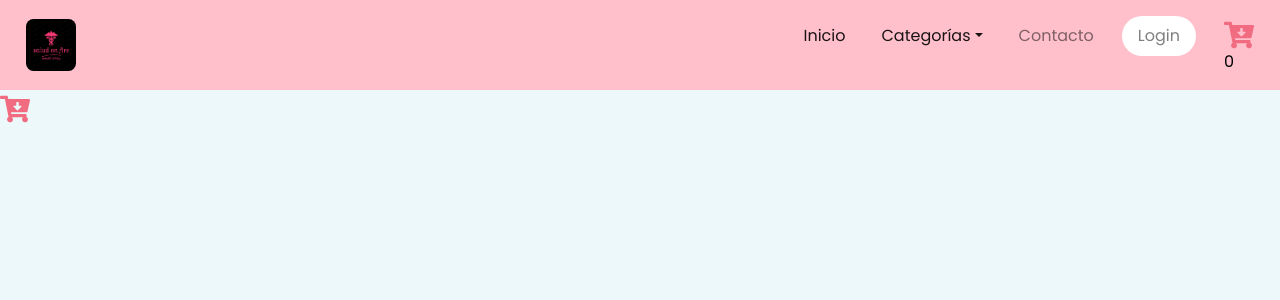
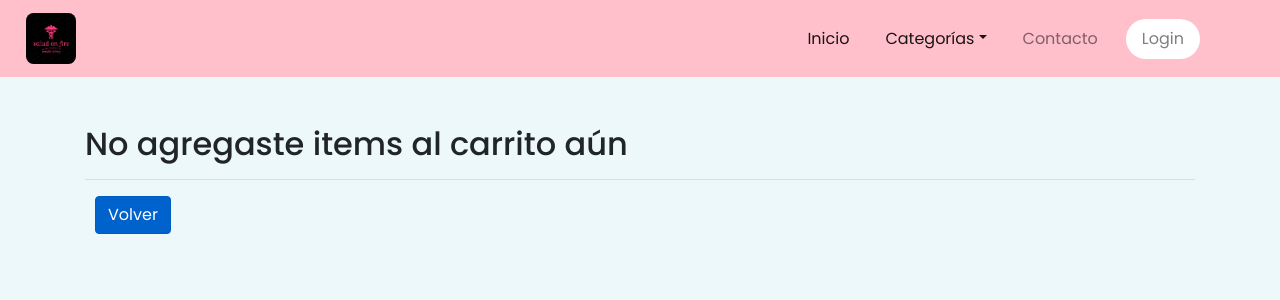
Before and after one commit to vriquelmefe/tienda-virtual-riquelme, a React (Create React App) app: page /cart in a window 1280 px wide. Shown: the top 300 px of the page. Built offline with nearby package versions, Linux system fonts and the light colour scheme.

Commit message:
agregando productos al carrito

```diff
--- a/src/App.jsx
+++ b/src/App.jsx
@@ -4,7 +4,7 @@ import ItemListContainer from './container/ItemListContainer/ItemListContainer.j
 import ItemDetailContainer from './container/ItemDetailContainer/ItemDetailContainer';
 import Contacto from './components/Contacto/Contacto'
 import Login from './components/Login/Login'
-import CartWidget from './components/Cardwidget/CardWidget'
+import CardView from './components/CartView/CartView'
 import PageNotFound from './components/PageNotFound/PageNotFound'
 import {
   BrowserRouter as Router,
@@ -31,7 +31,7 @@ function App() {
       <Route exact path="/item/:prodId" component={ItemDetailContainer}/>
       <Route path="/contacto" component={Contacto} />
       <Route exact path="/login" component={Login} />
-      <Route exact path="/cart" component={CartWidget} />
+      <Route exact path="/cart" component={CardView} />
       <Route path="*">
         <PageNotFound />
       </Route>
--- a/src/Context/CartContext.js
+++ b/src/Context/CartContext.js
@@ -12,20 +12,33 @@ const CartContextProvider = ({children}) => {
   const agregarCantidad = (quantity)=> {
     setCantidad(cantidad + quantity)
   }
+
   const addItem = (item, quantity) => {
     if(isInCart(item.id)){
       Swal.fire('el producto ya esta en el carrito')
     } else {
-      item.cantidad += quantity
-      setCart([...cart, item])
+      setCart([...cart, {cantidad: quantity, ...item}])
     }
   }
+  const totalProductosCarrito = () => {
+    return cart.reduce((acc, prod) => acc + prod.cantidad, 0)
+  }
+  const removerDelCarrito = (id) => {
+    setCart( cart.filter(prod => prod.id !== id ) )
+  }
+
+  const vaciarCarrito = () => {
+    setCart([])
+  }
+  const totalCompra = () => {
+    return cart.reduce((acc, prod) => acc + prod.precio * prod.cantidad, 0)
+}
   const isInCart = (id) => {
     return cart.some( prod => prod.id === id )
   }
 
   return (
-    <CartContext.Provider value={{cart, addItem,agregarCantidad}}>
+    <CartContext.Provider value={{cart, addItem,agregarCantidad,removerDelCarrito,vaciarCarrito,totalCompra,totalProductosCarrito}}>
       {children}
     </CartContext.Provider>
   )
--- a/src/components/Cardwidget/CardWidget.jsx
+++ b/src/components/Cardwidget/CardWidget.jsx
@@ -1,16 +1,22 @@
-import React from 'react'
-import './carditem.css'
+import React, {useContext} from 'react'
+import './CardWidget.css'
 import { FaCartArrowDown } from 'react-icons/fa';
-// import Cart from '../Cart/Cart'
+import { NavLink } from 'react-router-dom'
+import { CartContext } from '../../Context/CartContext'
 
-const CardItem = ({callShow}) => {
-    // const [productos, setProductos] = useState([])
+const CardWidget = () => {
+    const {totalProductosCarrito, cart} = useContext(CartContext)
 
     return (
-        <div className="icon-cart mt-1">
-            <FaCartArrowDown  size="30px" onClick={callShow}/>
-        </div>
+        <NavLink to="/cart"
+            style={{
+                visibility: cart.length === 0 ? 'hidden' : 'visible'
+            }}
+        >
+            <FaCartArrowDown className="cartWidget"/>
+            <span>{totalProductosCarrito()}</span>
+        </NavLink>
     )
 }
 
-export default CardItem
+export default CardWidget
--- a/src/components/Cart/Cart.jsx
+++ b/src/components/Cart/Cart.jsx
@@ -1,12 +1,37 @@
-import React from 'react'
-import './Cart.css'
+import React, { useContext } from 'react'
+// import './Cart.css'
+import { CartContext } from '../../Context/CartContext'
 
-const Cart = () => {
+const Cart = ({ name, price, imagen, cantidad, id }) => {
+    const { removerDelCarrito } = useContext(CartContext)
+
     return (
-        <div>
-            <h2>vista carrito</h2>
+
+        <div className="card mb-3" max-width="540px">
+            <div className="row no-gutters">
+                <div className="col-md-4">
+                    <img src={imagen} width="200px" height="200px" alt={name}/>
+                </div>
+                <div className="col-md-8">
+                    <div className="card-body">
+                        <h5 className="card-title">{name}</h5>
+                        <p className="card-text">Precio: ${price}</p>
+                        <p className="card-text">Cantidad: {cantidad}</p>
+
+                    <button
+                        className="btn btn-danger"
+                        onClick={() => { removerDelCarrito(id) }}
+                    >
+                        ELIMINAR
+                    </button>
+                    </div>
+                </div>
+            </div>
         </div>
+
+
     )
+
 }
 
 export default Cart
--- /dev/null
+++ b/src/components/CartView/CartView.jsx
@@ -0,0 +1,37 @@
+import React, { useContext }  from 'react'
+// import './carditem.css'
+import { CartContext } from '../../Context/CartContext'
+import Cart from '../Cart/Cart'
+import { NavLink } from 'react-router-dom'
+
+const CardView = () => {
+    const {vaciarCarrito, cart} = useContext(CartContext)
+
+    if (cart.length === 0) {
+        return <div className="container my-5">
+                    <h2>No agregaste items al carrito aún</h2>
+                    <hr/>
+                    <NavLink to="/" className="btn btn-primary">Volver</NavLink>
+                </div>
+    }
+
+
+    return (
+            <div>
+                <h3>Carrito de Compras</h3>
+                <hr />
+                <div className="container">
+                    {
+                        cart.map(item => <Cart key={item.id} {...item}/>)
+                    }
+                </div>
+                 <hr/>
+            <div className="container">
+                <button className="btn btn-danger" onClick={vaciarCarrito}>Vaciar carrito</button>
+                <button className="btn btn-success mx-2">Terminar mi compra</button>
+            </div>
+            </div>
+    )
+}
+
+export default CardView
--- a/src/container/navbar/NavBar.jsx
+++ b/src/container/navbar/NavBar.jsx
@@ -1,16 +1,13 @@
 import React from 'react'
 import './navbar.css'
-import CardWidget from '../../components/Cardwidget/CardWidget.jsx'
+import CardWidget from '../../components/CardWidget/CardWidget.jsx'
 import Logo from '../../assets/img/logo.png'
 // import Swal from 'sweetalert2'
 import { NavLink } from 'react-router-dom';
-import { CartContext } from "../../Context/CartContext";
-import { useContext } from "react";
 
 
 const NavBar = () => {
 
-  const {cart} = useContext(CartContext);
   return (
     <nav className="navbar navbar-expand-lg navbar-light bg-pink">
       <NavLink className="navbar-brand" to="/"><img src={Logo} width="50px" alt="logo" className="imagen-logo"></img></NavLink>
@@ -40,13 +37,7 @@ const NavBar = () => {
           <li className="nav-item mr-2">
             <NavLink className="nav-link bg-rounded-login px-3" to="/login">Login</NavLink>
           </li>
-          <NavLink to="/cart">
           <CardWidget/>
-          <span style={{
-            color: 'black'
-          }}>{cart.length}</span>
-
-          </NavLink>
         </ul>
 
       </div>
```
Also changed, not shown: src/components/Cardwidget/CardWidget.css (renamed from src/components/Cardwidget/carditem.css), src/components/Cart/Cart.css (deleted).
